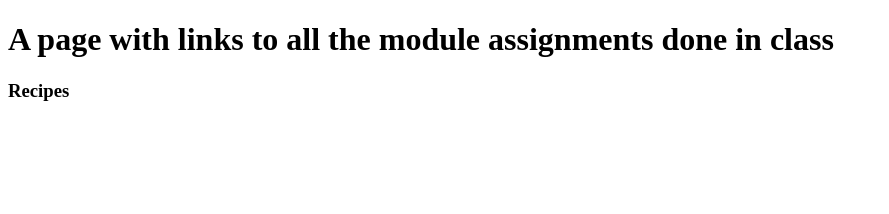
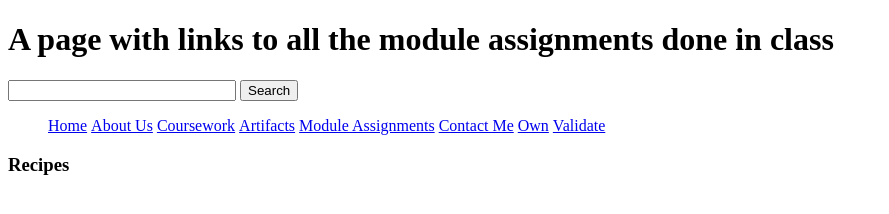
Before and after one commit to markreyno/jamestown, a plain HTML site: page midtermprep/moduleassignment.html in a window 1280 px wide. Shown: the whole page, without its empty margins (0-889 px from the left). Drawn offline with Linux system fonts and the light colour scheme.

Commit message:
Update moduleassignment.html

```diff
--- a/midtermprep/moduleassignment.html
+++ b/midtermprep/moduleassignment.html
@@ -8,6 +8,24 @@
 </head>
 <body>
  <h1>A page with links to all the module assignments done in class</h1>
+  <div id="topmenu">
+  <div class="search">
+  <input type="text" style="width:220px">
+  <input type="submit" value="Search">
+  </div>
+  <div id="menu">
+  <ul>
+  <li><a href="index.html">Home</a></li>
+  <li><a href="about.html">About Us</a></li>
+  <li><a href="coursework.html">Coursework</a></li>
+  <li><a href="artifacts.html">Artifacts</a></li>
+  <li><a href="moduleassignment.html">Module Assignments</a></li>
+  <li><a href="contactme.html">Contact Me</a></li>
+  <li><a href="own.html">Own</a></li>
+  <li><a href="validate.html">Validate</a></li>
+  </ul>
+  </div>
+  </div>
  <h3>Recipes</h3>
 </body>
 </html>
```
